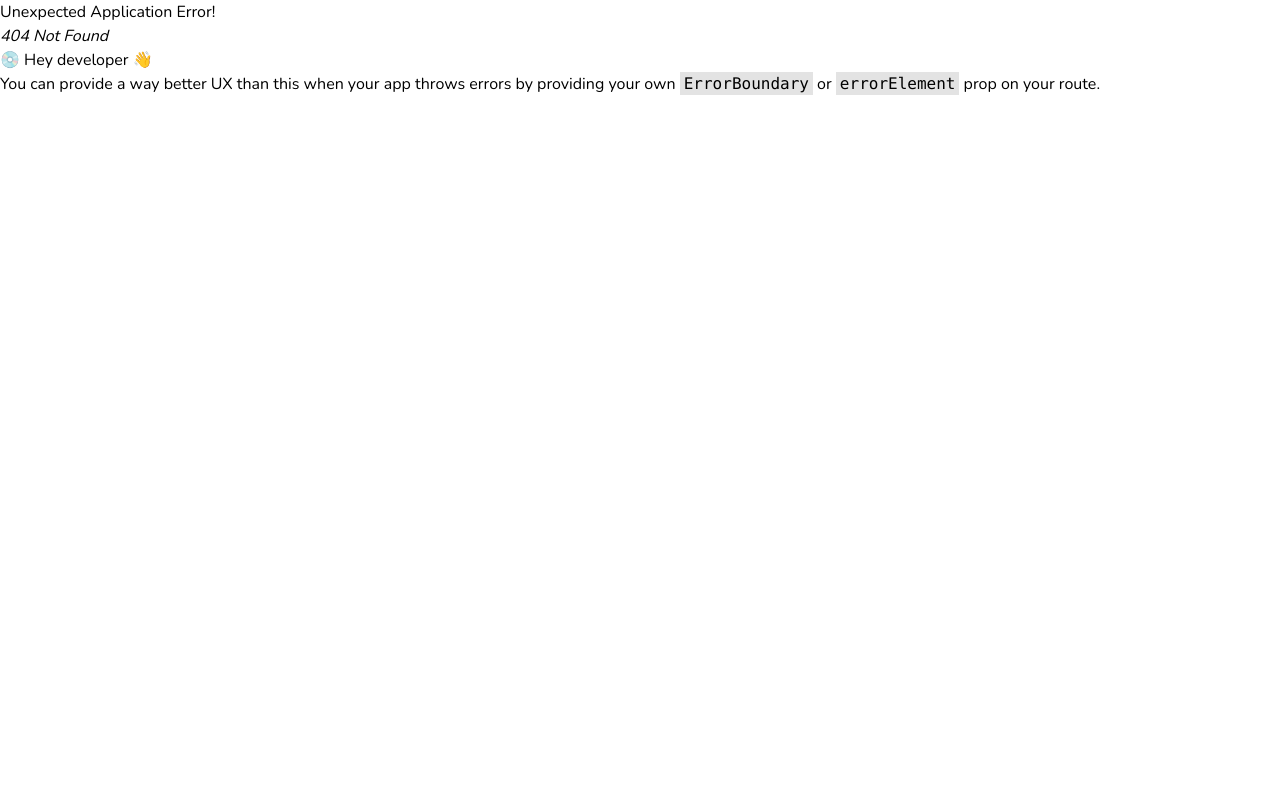
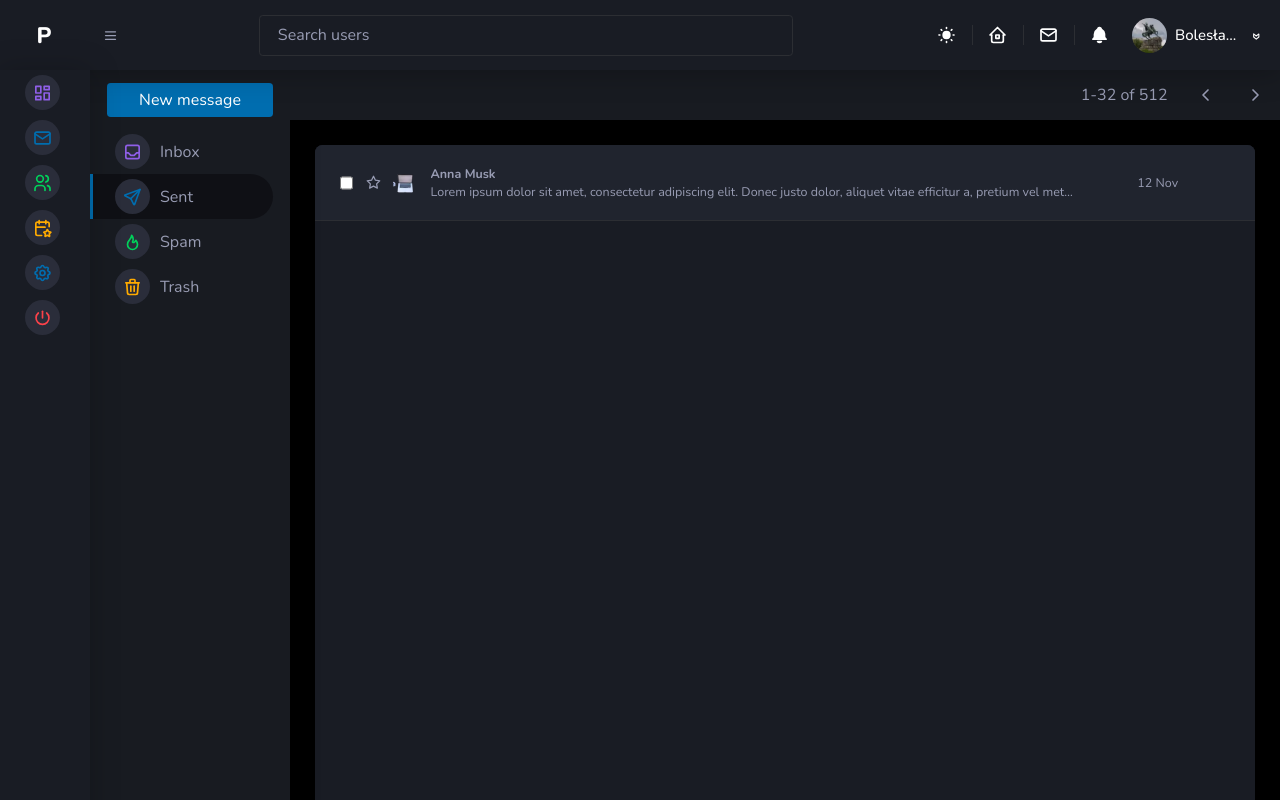
Before and after one commit to hadamalush/pwa-crew-admin-dashboard, a React (Vite) app: page /inbox/sent in a window 1280 px wide. Before the commit this address had no page. Shown: the top 800 px of the page. Built offline with nearby package versions, Linux system fonts and the light colour scheme.

Commit message:
feat: added InboxSentPage, InboxSpamPage, InboxTrashPage

```diff
--- a/src/App.tsx
+++ b/src/App.tsx
@@ -6,6 +6,9 @@ import { Provider as ReduxProvider } from "react-redux/es/exports";
 import { store } from "./global/store";
 import { lazy, Suspense } from "react";
 import MainLayout from "./layouts/MainLayout";
+import InboxSent from "./pages/Inbox/InboxSent";
+import InboxSpam from "./pages/Inbox/InboxSpam";
+import InboxTrash from "./pages/Inbox/InboxTrash";
 
 const DashBoardPage = lazy(() => import("./pages/DashboardPage"));
 const InboxLayout = lazy(() => import("./layouts/InboxLayout"));
@@ -40,7 +43,30 @@ function App() {
                   <InboxPage />
                 </Suspense>
               ),
-              id: "received",
+            },
+            {
+              path: "sent",
+              element: (
+                <Suspense fallback={<div>Loading...</div>}>
+                  <InboxSent />
+                </Suspense>
+              ),
+            },
+            {
+              path: "spam",
+              element: (
+                <Suspense fallback={<div>Loading...</div>}>
+                  <InboxSpam />
+                </Suspense>
+              ),
+            },
+            {
+              path: "trash",
+              element: (
+                <Suspense fallback={<div>Loading...</div>}>
+                  <InboxTrash />
+                </Suspense>
+              ),
             },
           ],
         },
--- a/src/components/transitions/Inbox/MessageItem.tsx
+++ b/src/components/transitions/Inbox/MessageItem.tsx
@@ -34,7 +34,7 @@ const MessageItem = ({ dataMessage }: dataMessage) => {
       className={cn(
         `flex w-full mx-auto  text-xl xlg:text-2xl text-black dark:text-textPrimary px-5 border-pLight dark:border-borderPrimary border-b
    md:py-3 md:px-10`,
-        { "dark:bg-primaryDarkBrighter bg-slate-200": !isRead }
+        { "dark:bg-messageItemActive bg-slate-200": !isRead }
       )}
     >
       <input
@@ -76,7 +76,12 @@ const MessageItem = ({ dataMessage }: dataMessage) => {
       </Container>
       <Container as="div" className="flex-col mx-auto">
         <time>{formattedDate}</time>
-        <Button variant="outline" className="h-max self-center" onClick={handleFeatured}>
+        <Button
+          variant="outline"
+          className="h-max self-center"
+          onClick={handleFeatured}
+          aria-label="Mark as featured"
+        >
           <Icon
             iconName={isFeatured ? "starFilled" : "star"}
             size="s1"
--- a/src/components/transitions/Inbox/MessagesList.tsx
+++ b/src/components/transitions/Inbox/MessagesList.tsx
@@ -1,19 +1,20 @@
 import { cn } from "../../../util/utils";
 import { basicVariant } from "../../variants/variants";
-// import { DUMMY_INBOXMESSAGES } from "../dummy-items";
 import MessageItem from "./MessageItem";
 import { useGlobalSelector } from "../../../global/hooks";
 import { useDispatch } from "react-redux";
 import { useCallback, useEffect } from "react";
 import { filterMessages } from "../../../global/message-slice";
 
-const MessagesList = () => {
+type MessagesListProps = { pageName: "spam" | "trash" | "inbox" };
+
+const MessagesList = ({ pageName }: MessagesListProps) => {
   const dispatch = useDispatch();
-  const messages = useGlobalSelector((state) => state.messages.inboxMessages);
+  const messages = useGlobalSelector((state) => state.messages[`${pageName}${"Messages"}`]);
 
   const dipatchFilterMessages = useCallback(() => {
-    dispatch(filterMessages({ pageName: "inbox" }));
-  }, [dispatch]);
+    dispatch(filterMessages({ pageName: pageName }));
+  }, [dispatch, pageName]);
 
   useEffect(() => {
     dipatchFilterMessages();
--- a/src/components/transitions/ToolbarInbox.tsx
+++ b/src/components/transitions/ToolbarInbox.tsx
@@ -18,7 +18,7 @@ const ToolbarInbox = () => {
   return (
     <Container
       className={cn(
-        "rounded-none bg-slate-100 dark:bg-primaryDarkBrighter h-20 fixed top-28 right-0 md:left-[29rem] left-0 justify-end duration-200 z-40",
+        "rounded-none bg-slate-50 dark:bg-primaryDarkBrighter h-20 fixed top-28 right-0 md:left-[29rem] left-0 justify-end duration-200 z-40",
         { "md:left-[44rem]": isVisibleMainNav }
       )}
       as="div"
--- a/src/components/transitions/dummy-items.ts
+++ b/src/components/transitions/dummy-items.ts
@@ -151,7 +151,7 @@ export const DUMMY_INBOXMESSAGES = [
     id: "mes1",
     owner: "Bogdan Szermanc",
     email: "bogdanSzermanc@o2.pl",
-    avatarSrc: "laptop.webp",
+    avatarSrc: "/laptop.webp",
     subject:
       "Lorem ipsum dolor sit amet, consectetur adipiscing elit. Donec justo dolor, aliquet vitae efficitur a, pretium vel metus. Sed sapien ligula, iaculis quis erat in, bibendum consectetur sapien.",
     description:
@@ -181,7 +181,7 @@ export const DUMMY_INBOXMESSAGES = [
     id: "mes3",
     owner: "Monden Welm",
     email: "muskanna@twitter.com",
-    avatarSrc: "cosmita.webp",
+    avatarSrc: "/cosmita.webp",
     subject: "Lorem ipsum dolor sit amet.",
     description:
       "Lorem ipsum dolor sit amet, consectetur adipiscing elit. Donec justo dolor, aliquet vitae efficitur a, pretium vel metus. Sed sapien ligula, iaculis quis erat in, bibendum consectetur sapien. Cras tincidunt hendrerit orci, ac sodales risus pellentesque eget. Curabitur elementum consequat finibus. .",
@@ -195,7 +195,7 @@ export const DUMMY_INBOXMESSAGES = [
     id: "mes4",
     owner: "Anna Musk",
     email: "annamusk@twitter.com",
-    avatarSrc: "laptop.webp",
+    avatarSrc: "/laptop.webp",
     subject:
       "Lorem ipsum dolor sit amet, consectetur adipiscing elit. Donec justo dolor, aliquet vitae efficitur a, pretium vel metus. ",
     description:
@@ -206,4 +206,34 @@ export const DUMMY_INBOXMESSAGES = [
     isRead: false,
     date: new Date().toISOString(),
   },
+  {
+    id: "mes5",
+    owner: "Wiola Gebrnor",
+    email: "wiola@twitter.com",
+    avatarSrc: "/woman.webp",
+    subject:
+      "Lorem ipsum dolor sit amet, consectetur adipiscing elit. Donec justo dolor, aliquet vitae efficitur a, pretium vel metus. ",
+    description:
+      "Lorem ipsum dolor sit amet, consectetur adipiscing elit. Donec justo dolor, aliquet vitae efficitur a, pretium vel metus. Sed sapien ligula, iaculis quis erat in, bibendum consectetur sapien. Cras tincidunt hendrerit orci, ac sodales risus pellentesque eget. Curabitur elementum consequat finibus. Pellentesque finibus lorem sapien, ut lobortis purus blandit non. Maecenas est tellus, condimentum sed erat vel, ullamcorper feugiat dolor. Suspendisse consequat luctus erat, ac fermentum metus aliquet vel. Nunc tincidunt nisl vel scelerisque molestie. Proin eu leo consectetur, bibendum mi ornare, finibus libero. Vestibulum ante ipsum primis in faucibus orci luctus et ultrices posuere cubilia curae; Suspendisse efficitur rhoncus nunc, nec tincidunt turpis.",
+    isFeatured: false,
+    isInSpam: false,
+    isInTrash: true,
+    isRead: false,
+    date: new Date().toISOString(),
+  },
+  {
+    id: "mes6",
+    owner: "Mate Mok",
+    email: "dasdasdsad@twitter.com",
+    avatarSrc: "/laptop.webp",
+    subject:
+      "Lorem ipsum dolor sit amet, consectetur adipiscing elit. Donec justo dolor, aliquet vitae efficitur a, pretium vel metus. ",
+    description:
+      "Lorem ipsum dolor sit amet, consectetur adipiscing elit. Donec justo dolor, aliquet vitae efficitur a, pretium vel metus. Sed sapien ligula, iaculis quis erat in, bibendum consectetur sapien. Cras tincidunt hendrerit orci, ac sodales risus pellentesque eget. Curabitur elementum consequat finibus. Pellentesque finibus lorem sapien, ut lobortis purus blandit non. Maecenas est tellus, condimentum sed erat vel, ullamcorper feugiat dolor. Suspendisse consequat luctus erat, ac fermentum metus aliquet vel. Nunc tincidunt nisl vel scelerisque molestie. Proin eu leo consectetur, bibendum mi ornare, finibus libero. Vestibulum ante ipsum primis in faucibus orci luctus et ultrices posuere cubilia curae; Suspendisse efficitur rhoncus nunc, nec tincidunt turpis.",
+    isFeatured: false,
+    isInSpam: false,
+    isInTrash: true,
+    isRead: false,
+    date: new Date().toISOString(),
+  },
 ];
--- a/src/global/message-slice.ts
+++ b/src/global/message-slice.ts
@@ -50,10 +50,40 @@ export const messageSlice = createSlice({
             date: new Date(date).toISOString(),
           }));
 
-        console.log(inboxMessages);
-        console.log("inboxMessagesState: ", state.inboxMessages);
+        state.inboxMessages = inboxMessages;
+        console.log("inbox");
+      }
+      if (action.payload.pageName === "spam") {
+        console.log("spam");
+        const spamMessages = state.allMessages
+          .filter((message) => message.isInSpam)
+          .map(({ id, owner, subject, avatarSrc, isFeatured, isRead, date }) => ({
+            id,
+            owner,
+            subject,
+            avatarSrc,
+            isFeatured,
+            isRead,
+            date: new Date(date).toISOString(),
+          }));
 
-        state.inboxMessages = inboxMessages;
+        state.spamMessages = spamMessages;
+      }
+      if (action.payload.pageName === "trash") {
+        console.log("trash");
+        const trashMessages = state.allMessages
+          .filter((message) => message.isInTrash)
+          .map(({ id, owner, subject, avatarSrc, isFeatured, isRead, date }) => ({
+            id,
+            owner,
+            subject,
+            avatarSrc,
+            isFeatured,
+            isRead,
+            date: new Date(date).toISOString(),
+          }));
+
+        state.trashMessages = trashMessages;
       }
     },
   },
--- a/src/layouts/InboxLayout.tsx
+++ b/src/layouts/InboxLayout.tsx
@@ -18,7 +18,7 @@ const InboxLayout = () => {
         data={InboxNavbarItems}
         id="inboxNav"
         className={cn(
-          " md:left-36 md:w-80 pt-5 bg-slate-100 dark:bg-primaryDarkBrighter duration-200 z-40",
+          " md:left-36 md:w-80 pt-5 bg-slate-50 dark:bg-primaryDarkBrighter duration-200 z-40",
           { "md:left-96": isVisibleMainNav },
           {
             "translate-x-0": isVisibleInboxNav,
--- /dev/null
+++ b/src/pages/Inbox/InboxSent.tsx
@@ -0,0 +1,12 @@
+import Container from "../../components/UI/Container";
+import MessagesList from "../../components/transitions/Inbox/MessagesList";
+
+const InboxSent = () => {
+  return (
+    <Container variant="wrapper" as="section" className="p-0 md:p-10 ">
+      <MessagesList pageName="spam" />
+    </Container>
+  );
+};
+
+export default InboxSent;
--- /dev/null
+++ b/src/pages/Inbox/InboxSpam.tsx
@@ -0,0 +1,12 @@
+import Container from "../../components/UI/Container";
+import MessagesList from "../../components/transitions/Inbox/MessagesList";
+
+const InboxSpam = () => {
+  return (
+    <Container variant="wrapper" as="section" className="p-0 md:p-10 ">
+      <MessagesList pageName="spam" />
+    </Container>
+  );
+};
+
+export default InboxSpam;
--- /dev/null
+++ b/src/pages/Inbox/InboxTrash.tsx
@@ -0,0 +1,12 @@
+import Container from "../../components/UI/Container";
+import MessagesList from "../../components/transitions/Inbox/MessagesList";
+
+const InboxTrash = () => {
+  return (
+    <Container variant="wrapper" as="section" className="p-0 md:p-10 ">
+      <MessagesList pageName="trash" />
+    </Container>
+  );
+};
+
+export default InboxTrash;
--- a/src/pages/InboxPage.tsx
+++ b/src/pages/InboxPage.tsx
@@ -4,7 +4,7 @@ import MessagesList from "../components/transitions/Inbox/MessagesList";
 const InboxPage = () => {
   return (
     <Container variant="wrapper" as="section" className="p-0 md:p-10 ">
-      <MessagesList />
+      <MessagesList pageName="inbox" />
     </Container>
   );
 };
--- a/src/styles/colors.ts
+++ b/src/styles/colors.ts
@@ -3,7 +3,8 @@ export default {
   borderPrimary: "#2c2e33",
 
   primary: "#191c24",
-  primaryDarkBrighter: "#20242e",
+  primaryDarkBrighter: "#181b21",
+  // primaryDarkBrighter: "#20242e",
   primaryLight: "#2a2d3a",
   secondary: "#00f6ff",
 
@@ -14,11 +15,13 @@ export default {
   darkPurple: "#8f5fe8",
   orangeYellow: "#ffab00",
   lightRed: "#fc424a",
-  lightBlue: "#0090e7",
+  blue: "#037ec8",
+  lightBlue: "#006daf",
   darkBlue: "#0078c1",
   lightGreen: "#00d25b",
   bluePurple: "#6152e8",
   navItemActive: "#0f1015",
+  messageItemActive: "#20242e",
 
   //LIGHT THEME
   pLight: "#c9c9c980",
```
